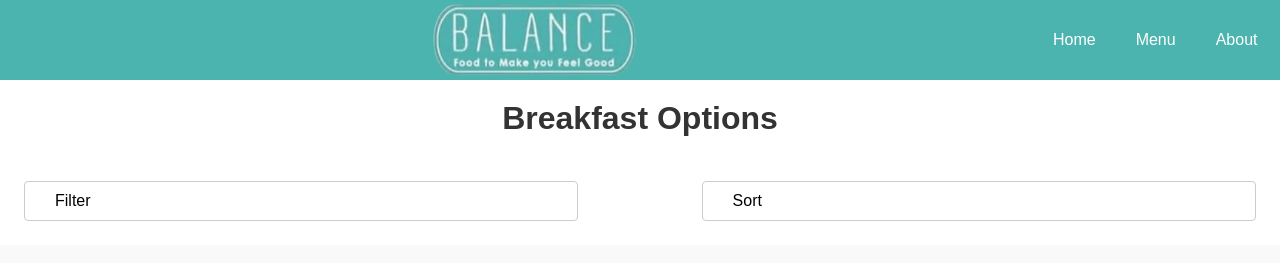
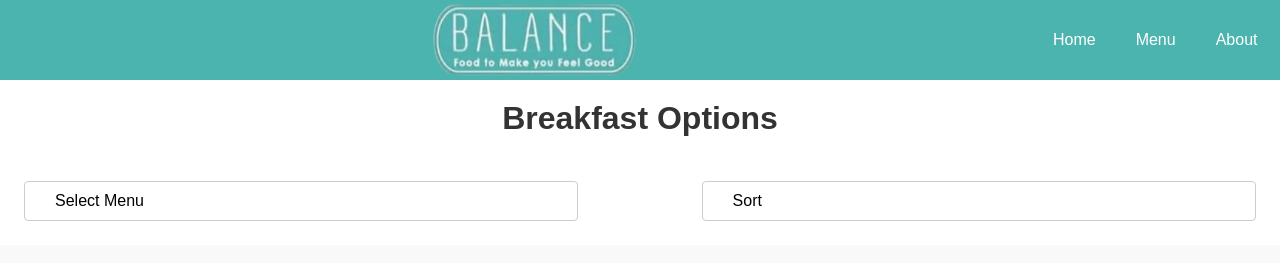
Before and after one commit to jdaly398-pixel/balance-cafe, a React (Create React App) app: page /menu in a window 1280 px wide. Shown: the top 263 px of the page. Built offline with nearby package versions, Linux system fonts and the light colour scheme; some icons are missing.

Commit message:
Update to tab image and updated  filter name

```diff
--- a/public/index.html
+++ b/public/index.html
@@ -24,7 +24,7 @@
       work correctly both with client-side routing and a non-root public URL.
       Learn how to configure a non-root public URL by running `npm run build`.
     -->
-    <title>React App</title>
+    <title>Balance Glanmire</title>
   </head>
   <body>
     <noscript>You need to enable JavaScript to run this app.</noscript>
--- a/src/pages/Menu.js
+++ b/src/pages/Menu.js
@@ -74,7 +74,7 @@ function Menu() {
                         onClick={() => handleFilterClick(isFilterOpen, setIsFilterOpen, setIsSortOpen)}
                         className="filterButton"
                     >
-                        Filter
+                        Select Menu
                         <KeyboardArrowDownIcon />
                     </button>
                     <div className={`filterOptions ${isFilterOpen ? 'show' : ''}`}>
```
Also changed, not shown: 1 other file (tests, documents, lock files or other folders).
